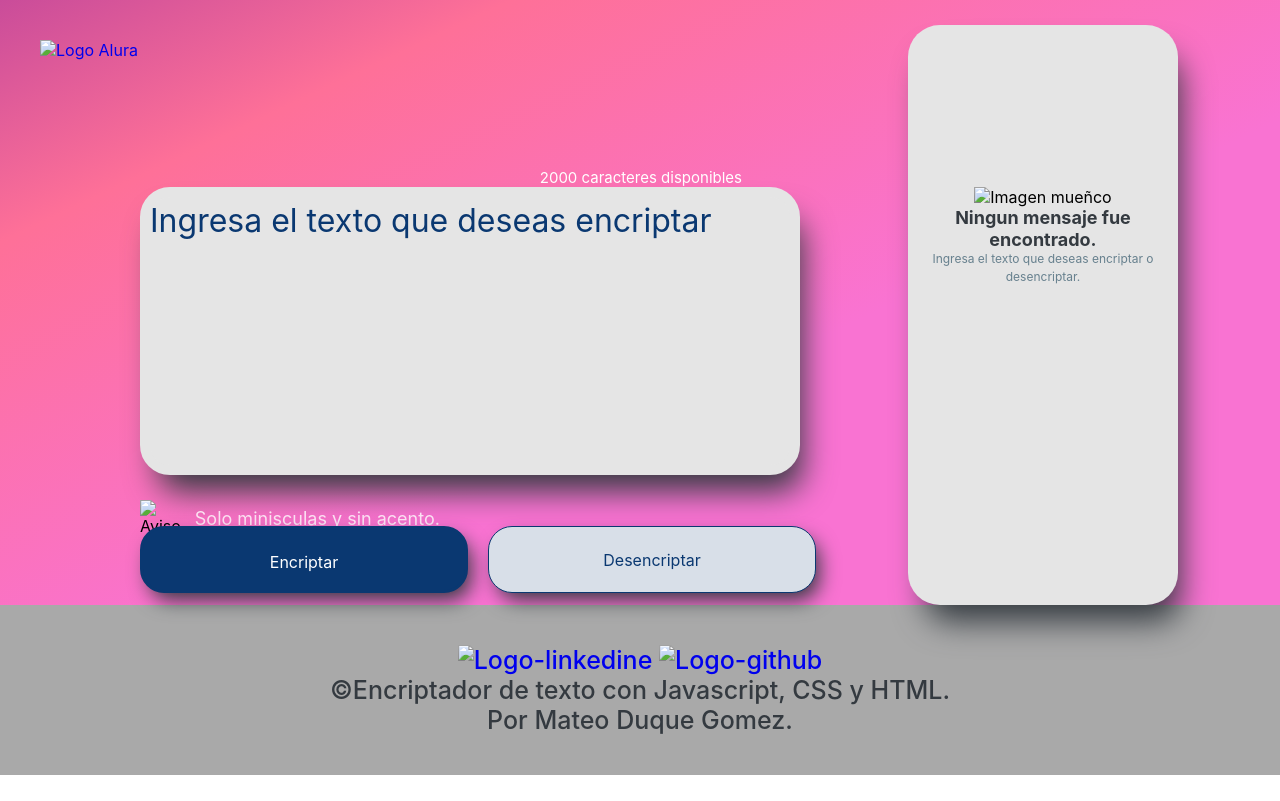
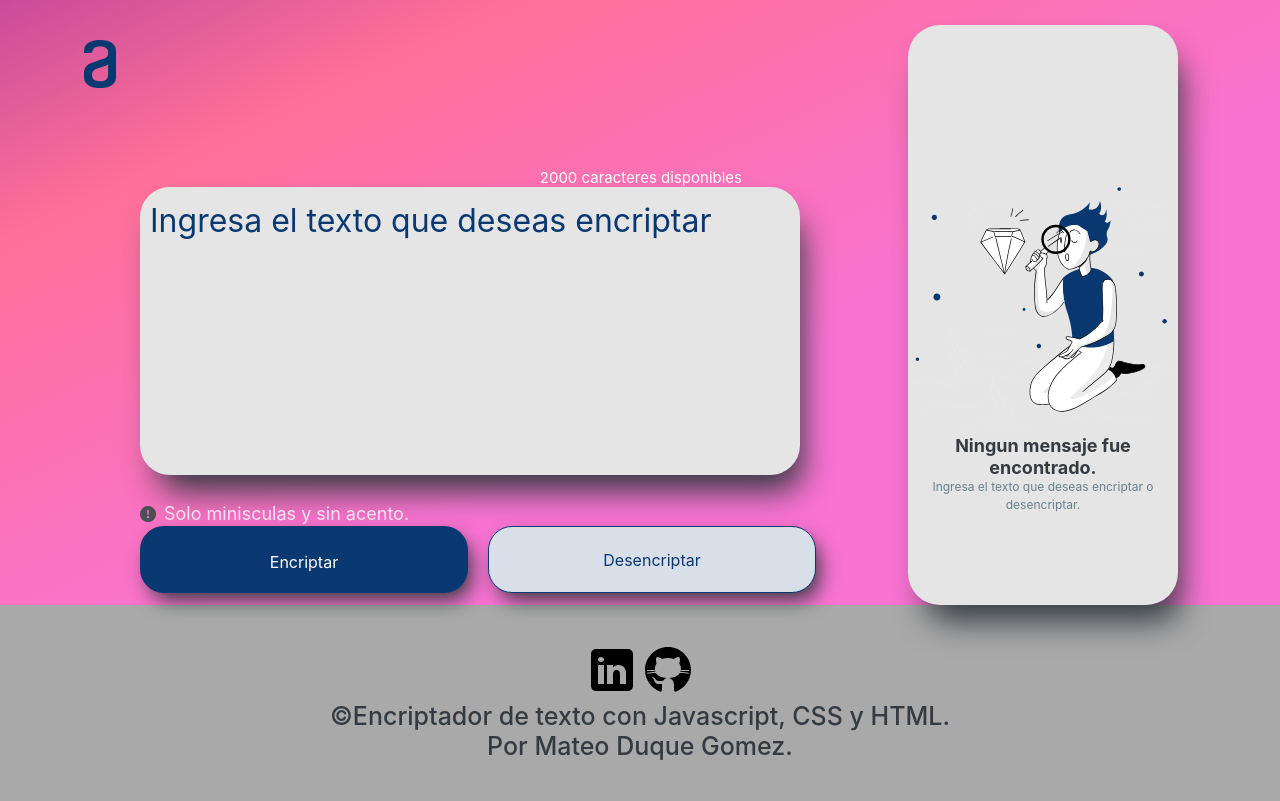
Before and after one commit to Matexxe/Challenge, a plain HTML site: page index.html in a window 1280 px wide. Drawn offline with nearby package versions, Linux system fonts and the light colour scheme; the site is published under a folder, as on GitHub Pages, so addresses that start at the root find nothing; a web font is replaced by a local one.

Commit message:
index.html

```diff
--- a/index.html
+++ b/index.html
@@ -4,14 +4,14 @@
     <meta charset="UTF-8">
     <meta name="viewport" content="width=device-width, initial-scale=1.0">
     <script src="https://unpkg.com/sweetalert/dist/sweetalert.min.js"></script>
-    <link rel="icon" type="image/x.icon" href="/img/favicon.ico">
+    <link rel="icon" type="image/x.icon" href="img/favicon.ico">
     <link rel="stylesheet" href="styles.css">
     <title>Encriptador de texto</title>
 </head>
 <body>
     <header>
         <a href="#" rel="">
-            <img src="/img/logo.svg" alt="Logo Alura" class="logo">
+            <img src="img/logo.svg" alt="Logo Alura" class="logo">
         </a>
     </header>
     <main>
@@ -19,7 +19,7 @@
             <p class="caracteres-permitidos">2000 caracteres disponibles</p>
             <textarea class="encriptar" placeholder="Ingresa el texto que deseas encriptar" maxlength="2000"></textarea>
             <div class="encriptador-aviso">
-                <img src="/img/vector.png" alt="Aviso" class="img-aviso">
+                <img src="img/vector.png" alt="Aviso" class="img-aviso">
                 <p class="texto-aviso">Solo minisculas y sin acento.</p>
             </div>
             <div class="encriptador-contenedor">
@@ -29,7 +29,7 @@
         </section>
         <section class="tarjeta">
             <div class="tarjeta-contenedor">
-                <img src="/img/muñeco.svg" alt="Imagen mueñco" class="imag-muñeco">
+                <img src="img/muñeco.svg" alt="Imagen mueñco" class="imag-muñeco">
                 <p class="texto-uno">Ningun mensaje fue encontrado.</p>
                 <p class="texto-dos">Ingresa el texto que deseas encriptar o desencriptar.</p>
             </div>
@@ -39,10 +39,10 @@
     </main>
     <footer>
         <a href="#" rel="">
-            <img src="/img/linkedin.svg" alt="Logo-linkedine" class="linked">
+            <img src="img/linkedin.svg" alt="Logo-linkedine" class="linked">
         </a>
         <a href="#" rel="">
-            <img src="/img/github.svg" alt="Logo-github" class="github">
+            <img src="img/github.svg" alt="Logo-github" class="github">
         </a>
         <p class="copyrigth">&copy;<italic>Encriptador de texto con Javascript, CSS y HTML.<br>
             Por Mateo Duque Gomez.
```
